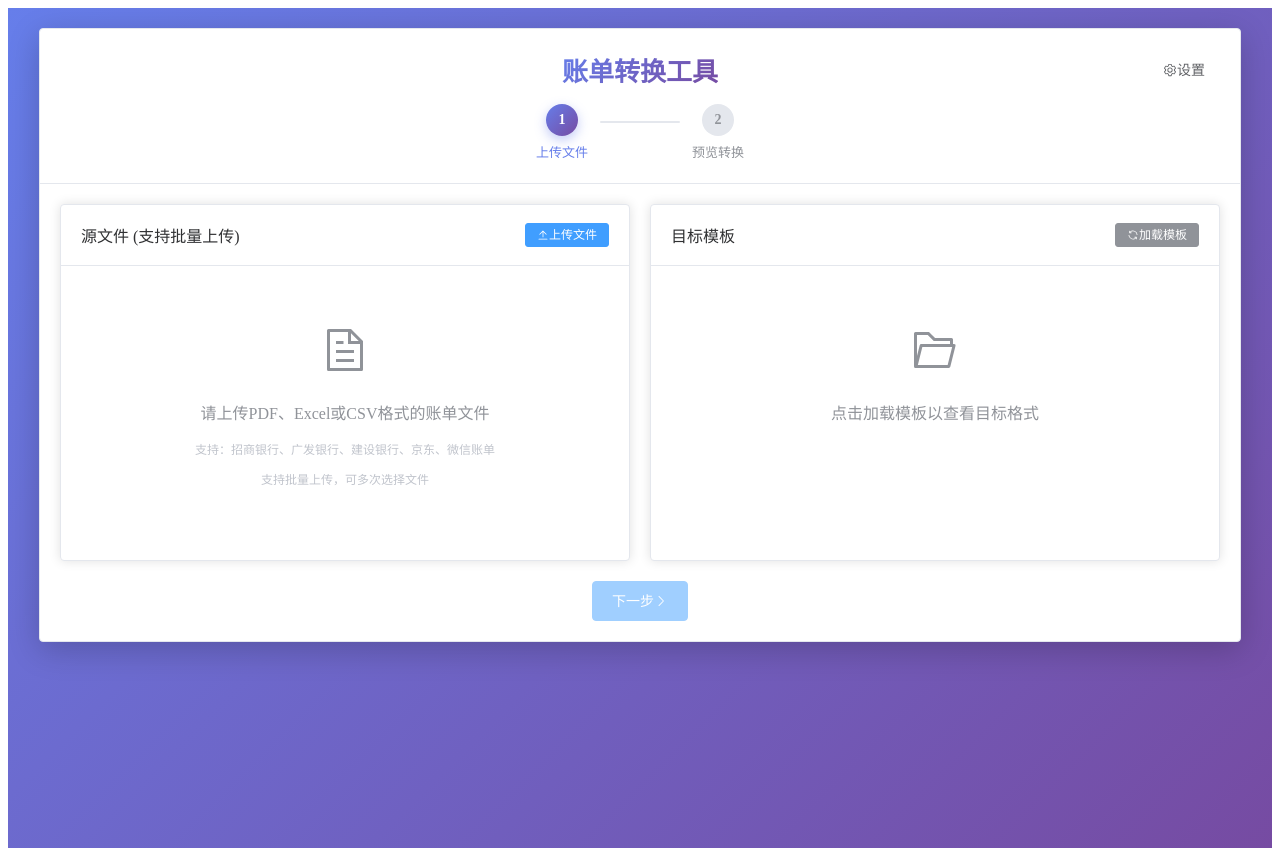
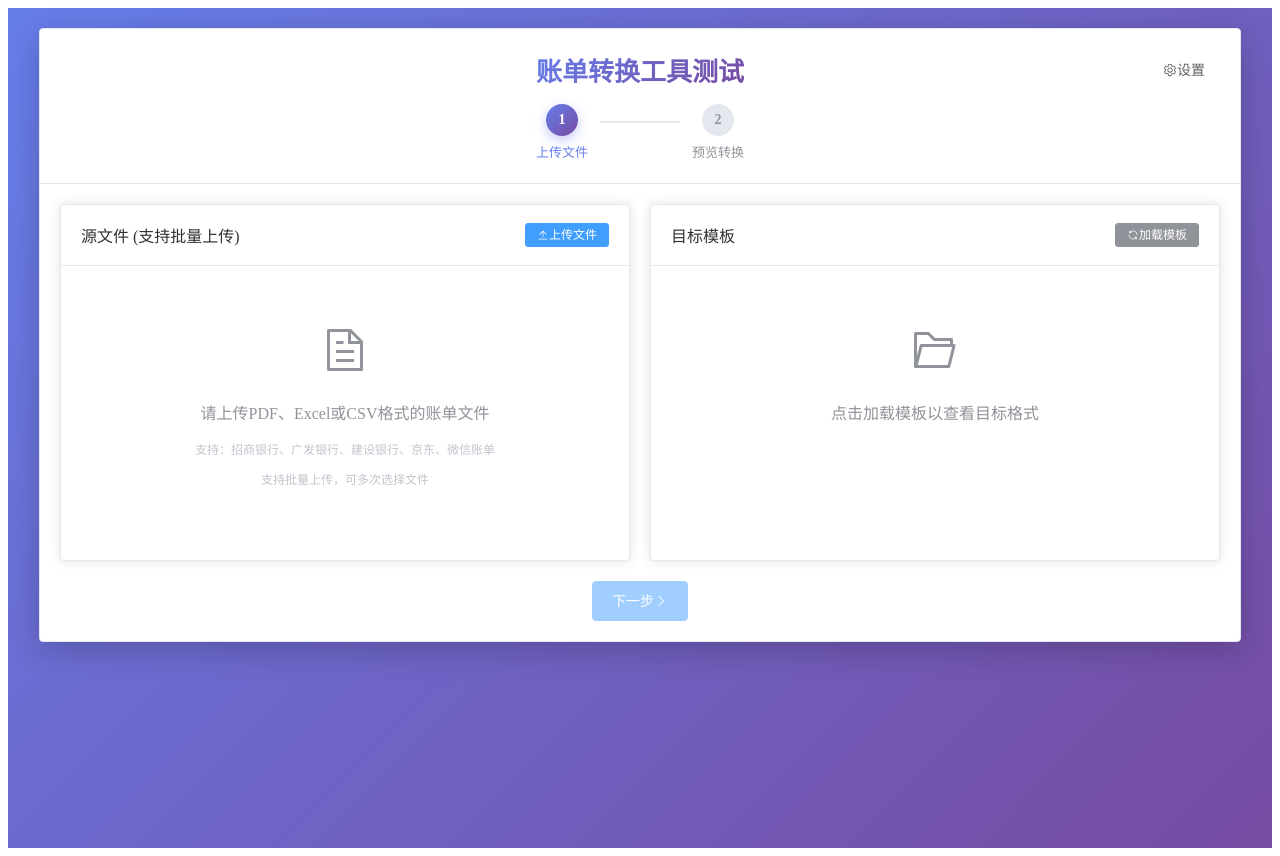
Before and after one commit to CCCYANG/bill-transform, a Vue app: page / in a window 1280 px wide. Built offline with nearby package versions, Linux system fonts and the light colour scheme.

Commit message:
feat: 测试

```diff
--- a/src/App.vue
+++ b/src/App.vue
@@ -4,7 +4,7 @@
       <template #header>
         <div class="card-header">
           <div class="header-title">
-            <span class="title">账单转换工具</span>
+            <span class="title">账单转换工具测试</span>
             <el-button class="settings-btn" text @click="settingsVisible = true">
               <el-icon><setting /></el-icon>
               设置
```
